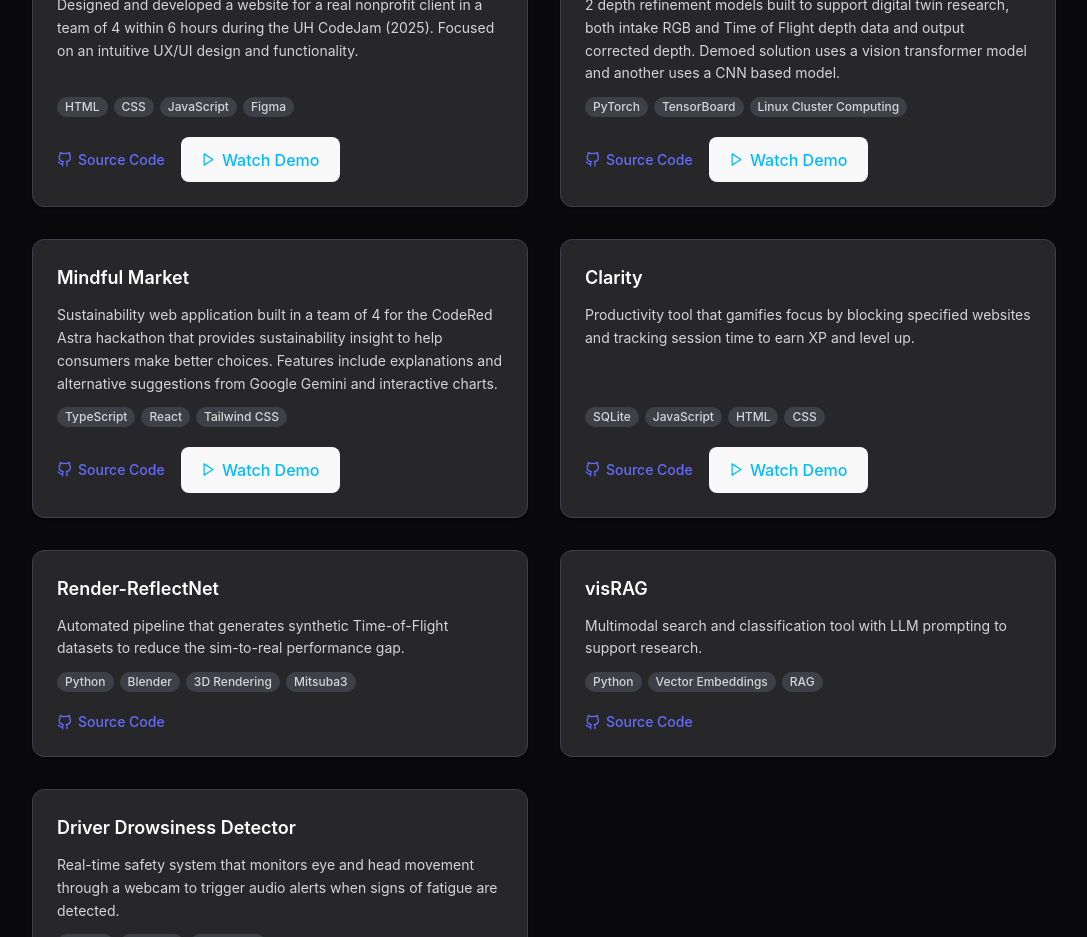
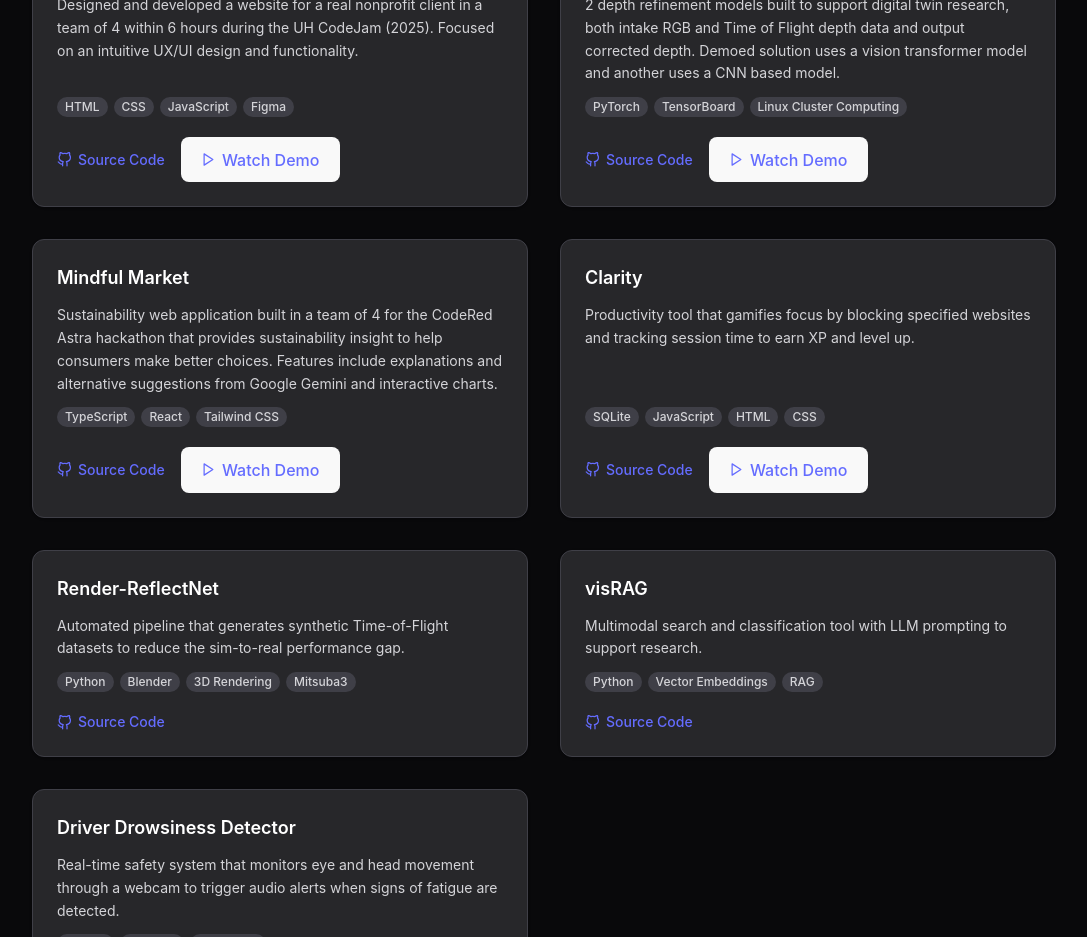
Before and after one commit to KhadeejaTap/KhadeejaTap.github.io, a React (Vite) app: page / in a window 1280 px wide. Shown: the part 2820-3757 px from the top of the page, without its empty margins (96-1183 px from the left). Built offline with nearby package versions, Linux system fonts and the light colour scheme.

Commit message:
little edits

```diff
--- a/src/components/ProjectCard.tsx
+++ b/src/components/ProjectCard.tsx
@@ -57,8 +57,7 @@
                 href={project.githubUrl}
                 target="_blank"
                 rel="noopener noreferrer"
-                className="flex items-center gap-1.5 text-sm font-medium text-sky-600 dark:text-sky-400
-                           hover:underline"
+                className="flex items-center gap-1.5 text-sm font-medium hover:underline"
               >
                 <FiGithub size={15} /> Source Code
               </a>
@@ -67,7 +66,7 @@
               <button
                 type="button"
                 onClick={() => setIsModalOpen(true)}
-                className="inline-flex items-center gap-1.5 text-sm font-medium text-sky-600 dark:text-sky-400
+                className="inline-flex items-center gap-1.5 text-sm font-medium text-[#646cff] hover:text-[#535bf2]
                            hover:underline cursor-pointer bg-transparent dark:bg-transparent border-0 p-0 m-0
                            leading-normal font-sans shadow-none outline-none focus:outline-none"
               >
```
